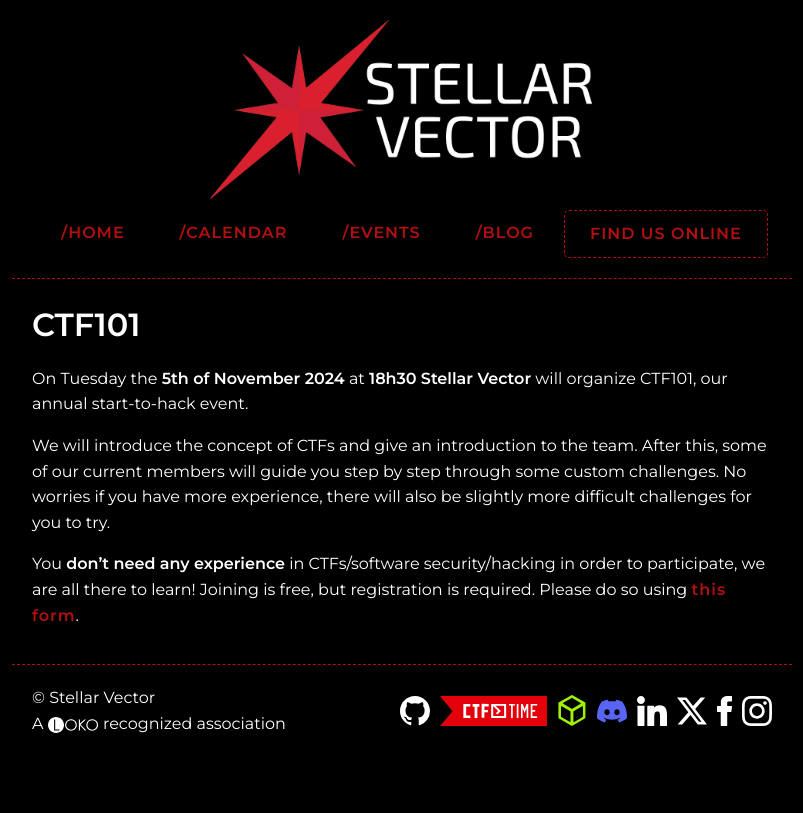
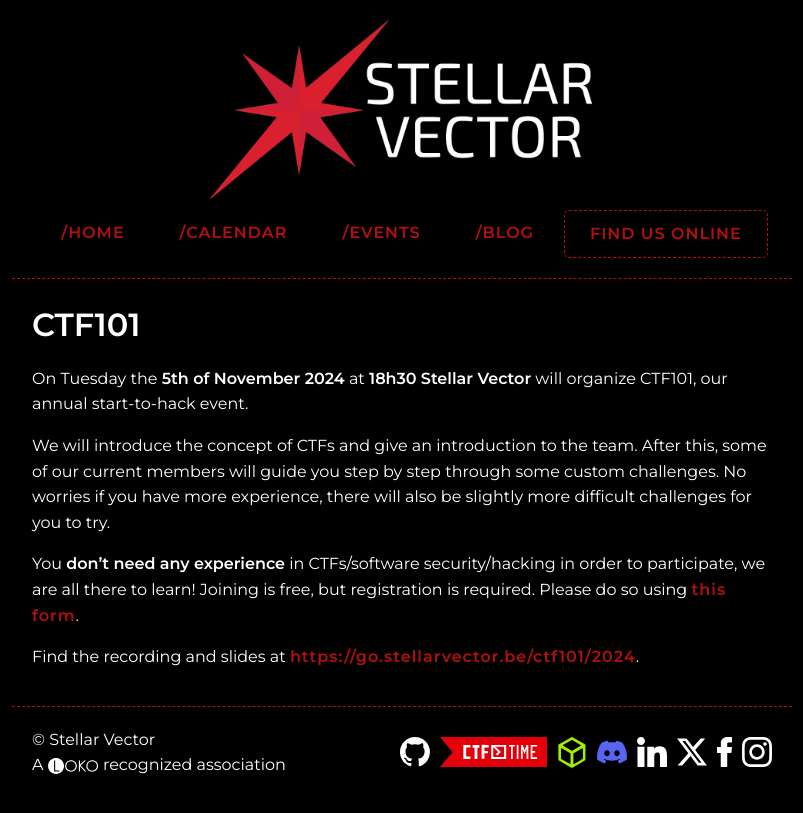
Before and after one commit to stellarvector/stellarvector.github.io, a Jekyll site: the page built from _events/2024-2025/ctf101.md, in a window 1280 px wide. Shown: the top 813 px of the page, without its empty margins (238-1041 px from the left). Built offline with Jekyll 4.4.1, drawn with Linux system fonts in a browser that asks for light colours.

Commit message:
Add CTF101 2024 link

```diff
--- a/_events/2024-2025/ctf101.md
+++ b/_events/2024-2025/ctf101.md
@@ -13,3 +13,5 @@
 
 You **don't need any experience** in CTFs/software security/hacking in order to participate, we are all there to learn!
 Joining is free, but registration is required. Please do so using [this form]({{ page.signup }}).
+
+Find the recording and slides at [https://go.stellarvector.be/ctf101/2024](https://go.stellarvector.be/ctf101/2024).
```
